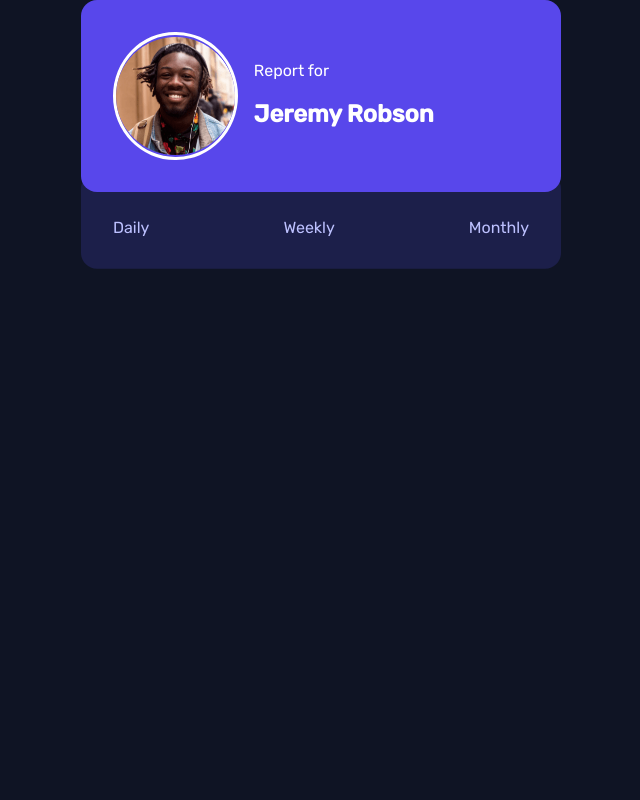
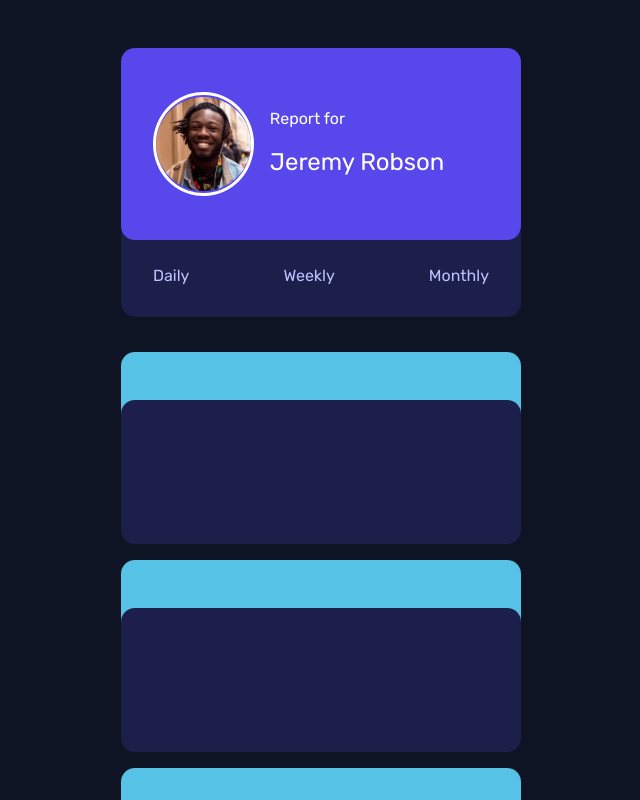
Before and after one commit to joshuaadu/time-tracking-dashboard, a React (Create React App) app: page /daily in a window 1280 px wide. Shown: the top 800 px of the page, without its empty margins (319-959 px from the left). Built offline with nearby package versions, Linux system fonts and the light colour scheme.

Commit message:
Add the layout for activity card component

```diff
--- a/src/App.js
+++ b/src/App.js
@@ -1,10 +1,15 @@
+import Activity from "./components/Activity";
 import Profile from "./components/Profile";
 import "./styles.css";
 
 export default function App() {
+  const data = ["play", "worK", "Study", "exercise", "Self-care"];
   return (
     <div className="App">
       <Profile />
+      {data.map((item) => (
+        <Activity title={item} />
+      ))}
     </div>
   );
 }
--- a/src/UI/Card.module.css
+++ b/src/UI/Card.module.css
@@ -1,4 +1,4 @@
 .card {
   padding: 2rem;
-  border-radius: 16px;
+  border-radius: 14px;
 }
--- a/src/components/Activity.js
+++ b/src/components/Activity.js
@@ -0,0 +1,12 @@
+import Card from "../UI/Card";
+import classes from "./Activity.module.css";
+const Activity = (props) => {
+  return (
+    <div className={classes.activity}>
+      <Card className={`${classes["background-card"]} ${classes.play}`}></Card>
+      <Card className={classes["details-card"]}></Card>
+    </div>
+  );
+};
+
+export default Activity;
--- a/src/components/Activity.module.css
+++ b/src/components/Activity.module.css
@@ -0,0 +1,57 @@
+.activity {
+  display: grid;
+  grid-template-columns: 1fr;
+  grid-template-rows: repeat(4, 1fr);
+  width: 100%;
+  height: 12rem;
+}
+
+.details-card {
+  grid-column: 1/-1;
+  grid-row: 2/5;
+  width: 100%;
+  height: 100%;
+  background-color: hsl(235, 46%, 20%);
+  z-index: 100;
+}
+
+.background-card {
+  grid-column: 1/-1;
+
+  grid-row: 1/3;
+  width: 100%;
+  height: 100%;
+}
+
+.work {
+  background-color: hsl(15, 100%, 70%);
+}
+
+.play {
+  background-color: hsl(195, 74%, 62%);
+}
+
+.study {
+  background-color: hsl(348, 100%, 68%);
+}
+
+.exercise {
+  background-color: hsl(145, 58%, 55%);
+}
+
+.social {
+  background-color: hsl(264, 64%, 52%);
+}
+
+.self-care {
+  background-color: hsl(43, 84%, 65%);
+}
+
+/*
+Light red (work): hsl(15, 100%, 70%)
+- Soft blue (play): hsl(195, 74%, 62%)
+- Light red (study): hsl(348, 100%, 68%)
+- Lime green (exercise): hsl(145, 58%, 55%)
+- Violet (social): hsl(264, 64%, 52%)
+- Soft orange (self care): hsl(43, 84%, 65%)
+*/
--- a/src/components/Profile.module.css
+++ b/src/components/Profile.module.css
@@ -1,7 +1,7 @@
 .profile {
   display: grid;
   /* grid-template-rows: repeat(); */
-  max-width: 30rem;
+  max-width: 25rem;
 }
 
 .info {
@@ -50,3 +50,7 @@
   text-decoration: none;
   color: inherit;
 }
+
+h2 {
+  font-weight: 400;
+}
--- a/src/styles.css
+++ b/src/styles.css
@@ -5,19 +5,20 @@
 }
 
 body {
-  width: 100vw;
+  width: 100%;
   margin: 0;
   color: white;
   background-color: hsl(226, 43%, 10%);
   font-family: "Rubik", sans-serif;
+}
+.App {
+  width: 100%;
   display: grid;
+  padding: 3rem 1rem;
+  gap: 1rem;
   justify-content: center;
   align-items: center;
 }
-/* .App {
-  display
-  width: 100%;
-} */
 
 img {
   width: 100%;
```
